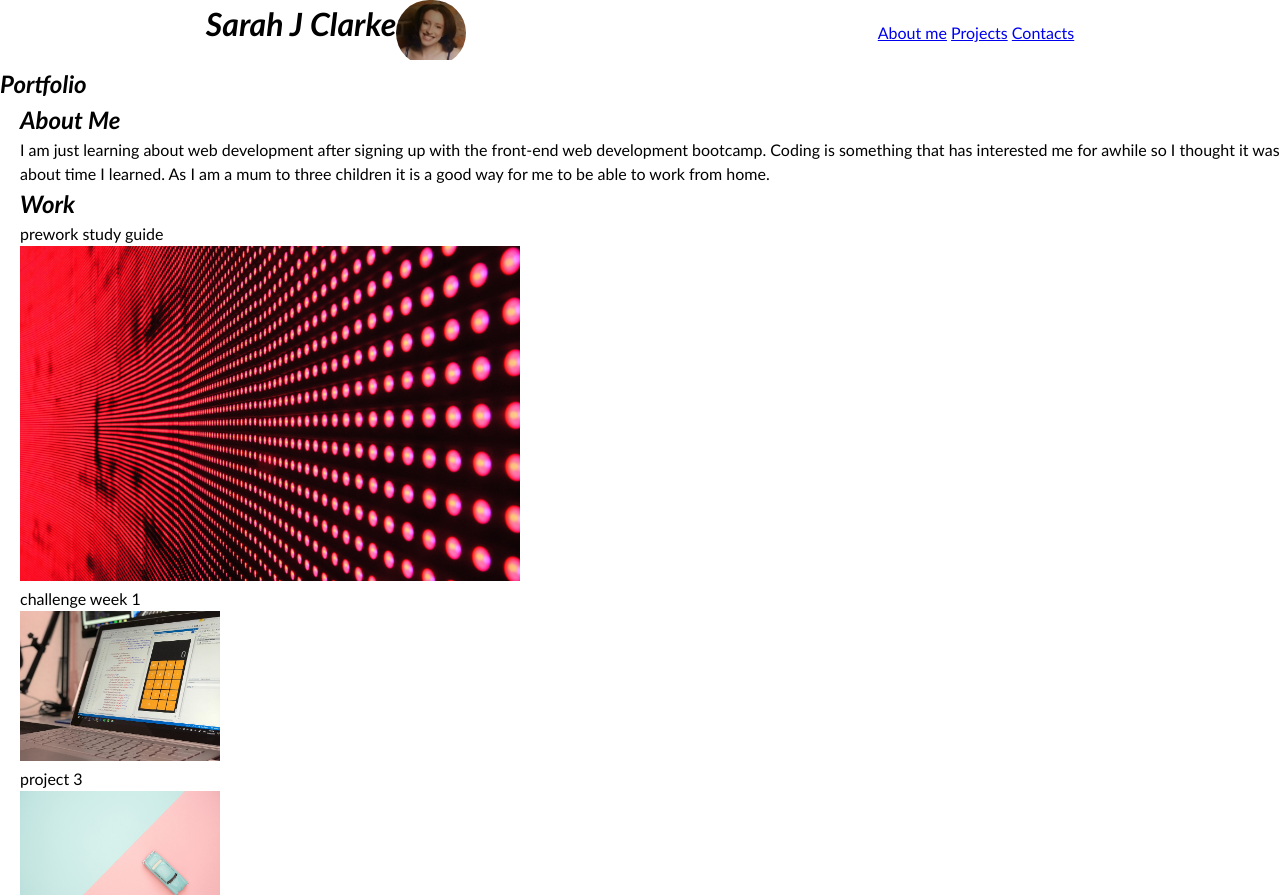
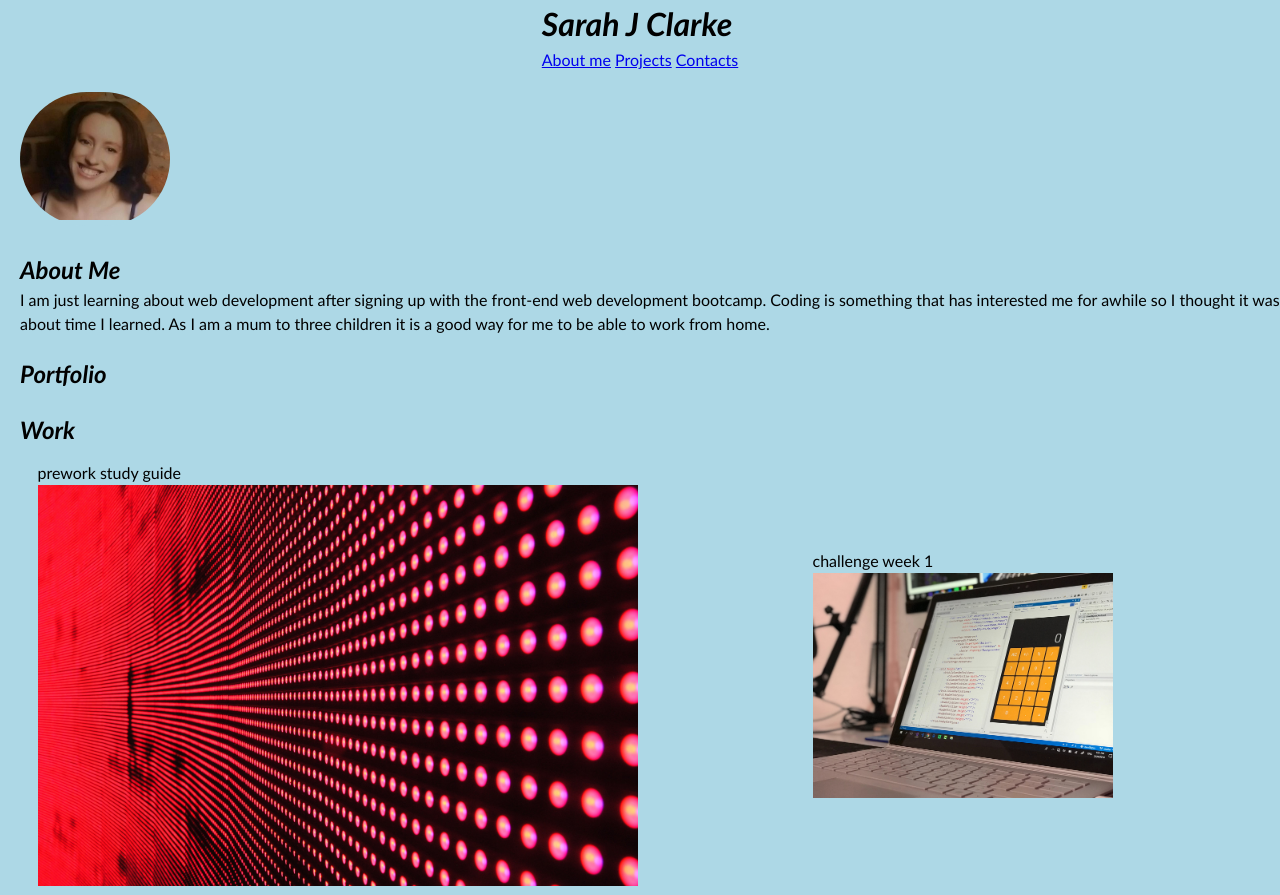
Before and after one commit to Joanne1980/sarah-j-clarke-portfolio, a plain HTML site: page index.html in a window 1280 px wide. Shown: the top 895 px of the page. Drawn offline with Linux system fonts and the light colour scheme.

Commit message:
updated html and css

```diff
--- a/Assets/style.css
+++ b/Assets/style.css
@@ -1,5 +1,6 @@
 * {
     box-sizing: border-box;
+    background-color: lightblue;
   }
 
   body {
@@ -26,34 +27,42 @@
     margin: auto;
     border: 5px;
 }
+  #about {
+    display: inline-block
+  }
+  .hero-banner{
+    margin: 20px;
+  }
 
-.sjc {
-  width: 70px;
-  border-radius: 60px;
+ .sjc {
+  width: 150px;
+  border-radius: 120px;
   overflow: hidden;
+  display: inline-block;
+  margin: 20px;
 
 }
 .sjc img {
   width: 100%;
+ display: inline-block;
 }
 header {
   display: flex;
   justify-content: space-between;
+}
 
-}
-.me {
-  display: flex;
-}
 .projects-list .project:nth-child(1) img{
-  width: 500px;
+  width: 600px;
 }
 
 .project img {
-  width: 200px;
+  width: 300px;
 }
-.project-list {
+
+.projects-list {
   display: grid;
-  grid-template-rows: 1fr 1fr 1fr;
+  padding: 5px;
+  grid-template-rows: 50% 1fr 1fr;
   grid-template-columns: 1fr 1fr;
   grid-template-areas:
   "preworkstudyguide preworkstudyguide"
@@ -66,7 +75,7 @@ header {
 
 .challenge-week-1 {
   grid-area: challengeweek1;
-
+  width: 500px
 }
 
 .project-3 {
@@ -81,3 +90,7 @@ header {
 .page-section {
   margin-left: 20px;
 }
+#contacts {
+  display: flex;
+  justify-content: space-around;
+}
--- a/index.html
+++ b/index.html
@@ -14,24 +14,18 @@
   <header>
     <div class="me">
     <h1><em>Sarah J Clarke</em></h1>
-
-    <div class="sjc">
-      <img src="./images/sjc1.jpg" alt="photo of Sarah Clarke"/>
-    </div>
-    </div>
     <nav>
      <a href="#about-me">About me</a>
      <a href="#work">Projects</a>
      <a href="#contacts">Contacts</a>
     </nav>
+    </div>
   </header>
+  <div class="sjc">
+    <img src="./images/sjc1.jpg" alt="photo of Sarah Clarke"/>
+  </div>
 
-  <!-- hero banner -->
-  <section class="hero-banner">
-    <div>
-      <h2><em>Portfolio</em></h2>
-    </div>
-  </section>
+
 
   <main class="page-wrapper">
     <!-- about me -->
@@ -41,6 +35,13 @@
         me for awhile so I thought it was about time I learned. As I am a mum to three children it is a good way for me to be able to work from home.
       </p>
     </section>
+
+    <!-- hero banner -->
+  <section class="hero-banner">
+    <div>
+      <h2><em>Portfolio</em></h2>
+    </div>
+  </section>
 
     <!-- portfolio container -->
     <section class="page-section" id="work">
@@ -64,9 +65,12 @@
         </div>
       </div>
     </section>
+  </main>
+</body>
 
     <!-- contact -->
-    <section class="page-section contact" id="contacts">
+    <footer>
+      <section class="page-section contact" id="contacts">
       <h2><em>Contact Me</em></h2>
       <ul>
         <li>Phone: 07928653308</li>
@@ -74,7 +78,6 @@
         <a href="https://www.linkedin.com/in/joanne-clarke-59a5b9102"><li>LinkedIn</li></a>
       </ul>
     </section>
-  </main>
-</body>
+  </footer>
 
 </html>
```
